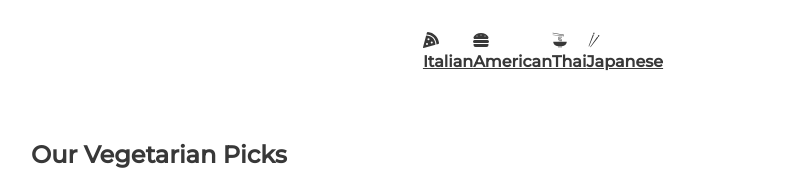
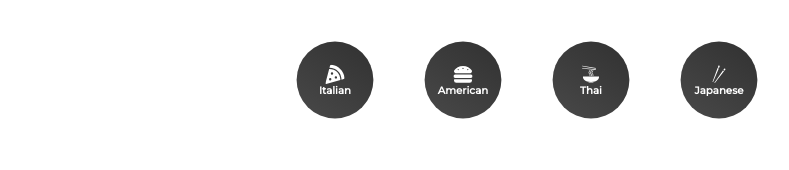
Before and after one commit to busayolawumi/YumApp, a React (Vite) app: page / in a window 1280 px wide. Shown: the top 170 px of the page, without its empty margins (97-886 px from the left). Built offline with nearby package versions, Linux system fonts and the light colour scheme; no server answers.

Commit message:
Worked on the categories

```diff
--- a/src/components/Category.jsx
+++ b/src/components/Category.jsx
@@ -6,22 +6,22 @@
 function Category() {
 	return (
 		<List>
-			<NavLink to={"/cuisine/Italian"}>
+			<SLink to={"/cuisine/Italian"}>
 				<FaPizzaSlice />
 				<h4>Italian</h4>
-			</NavLink>
-			<NavLink to={"/cuisine/American"}>
+			</SLink>
+			<SLink to={"/cuisine/American"}>
 				<FaHamburger />
 				<h4>American</h4>
-			</NavLink>
-			<NavLink to={"/cuisine/Thai"}>
+			</SLink>
+			<SLink to={"/cuisine/Thai"}>
 				<GiNoodles />
 				<h4>Thai</h4>
-			</NavLink>
-			<NavLink to={"/cuisine/Japanese"}>
+			</SLink>
+			<SLink to={"/cuisine/Japanese"}>
 				<GiChopsticks />
 				<h4>Japanese</h4>
-			</NavLink>
+			</SLink>
 		</List>
 	);
 }
@@ -32,4 +32,31 @@
 	margin: 2rem 0rem;
 `;
 
+const SLink = styled(NavLink)`
+	display: flex;
+	flex-direction: column;
+	justify-content: center;
+	align-items: center;
+	border-radius: center;
+	border-radius: 50%;
+	margin-right: 2rem;
+	text-decoration: none;
+	background: linear-gradient(35deg, #494949, #313131);
+	width: 6rem;
+	height: 6rem;
+	cursor: pointer;
+	transform: scale(0.8);
+	h4 {
+		color: white;
+		font-size: 0.8rem;
+	}
+	svg {
+		color: white;
+		font-size: 1.5rem;
+	}
+	&.active {
+		background: linear-gradient(to right, #f27121, #e94057);
+	}
+`;
+
 export default Category;
```
